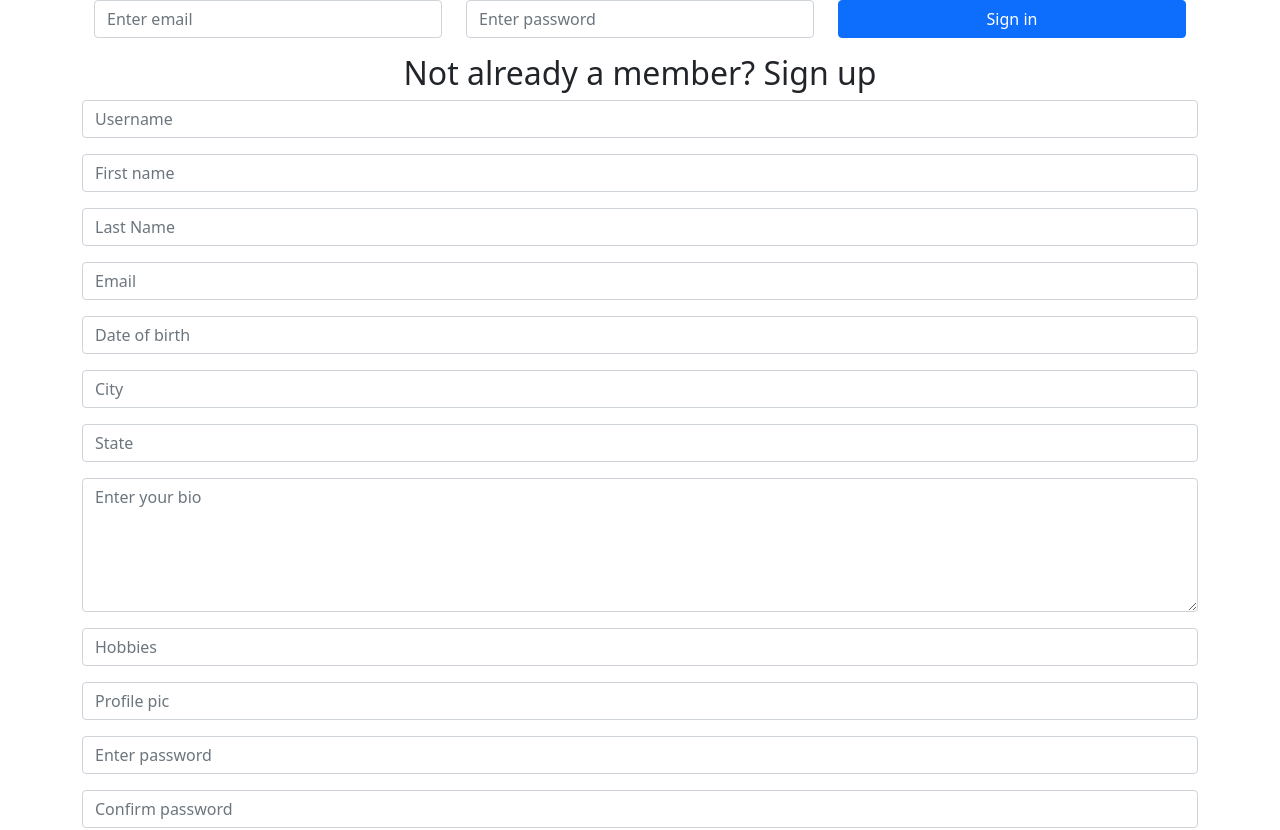
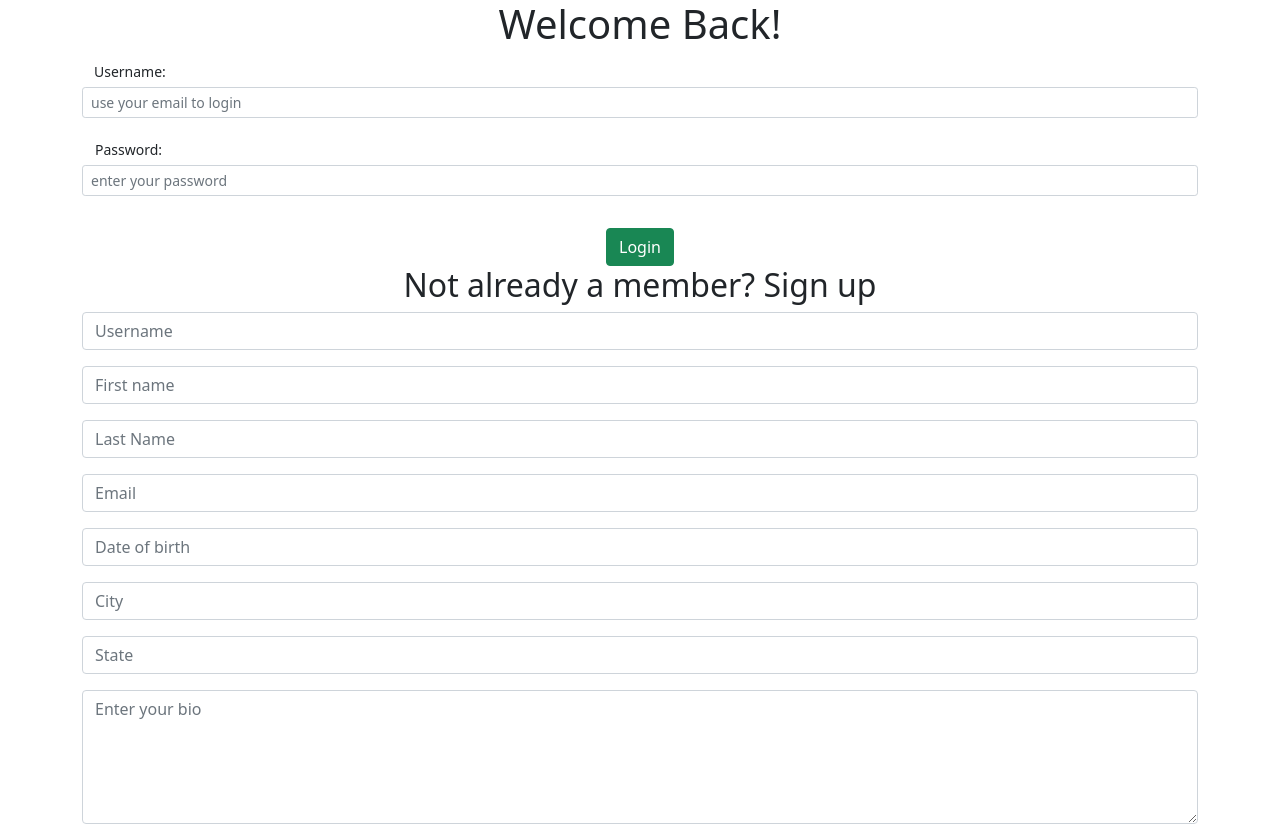
Before and after one commit to aaroncourt/Group-Capstone-Project, a React (Create React App) app in the folder client/: page / in a window 1280 px wide. Shown: the top 830 px of the page. Built offline with nearby package versions, Linux system fonts and the light colour scheme; no server answers; the HTML template or start-up script is replaced by a standard one.

Commit message:
Bug fixes for front and back end

```diff
--- a/client/package.json
+++ b/client/package.json
@@ -7,6 +7,7 @@
     "@testing-library/react": "^13.2.0",
     "@testing-library/user-event": "^13.5.0",
     "axios": "^0.27.2",
+    "bcrypt": "^5.0.1",
     "bootstrap": "^5.1.3",
     "react": "^18.1.0",
     "react-bootstrap": "^2.4.0",
--- a/client/src/components/Login.js
+++ b/client/src/components/Login.js
@@ -9,36 +9,43 @@ import Col from 'react-bootstrap/Col';
 
 const Login = (props) => {
 
-    const [userEmail, setUserEmail] = useState("")
-    const [userPassword, setUserPassword] = useState("")
-    const [errorMessage, setErrorMessage] = useState("")
     const navigate = useNavigate();
 
-    const login = (e) => {
-        e.preventDefault();
 
-        axios.post("http://localhost:8000/api/users/login",
-            {
-                userEmail: userEmail,
-                userPassword: userPassword,
-            },
-            { withCredentials: true },
-        )
-            .then((res) => {
-                console.log(res, "res")
-                console.log(res.data, "is data")
+    const [loginInfo,setLoginInfo] = useState({
+        username:"",
+        password:""
+    })
+    const[erros,setErrors] = useState([])
+
+
+    const hadnleChange = (e) => {
+        setLoginInfo({
+            ...loginInfo,[e.target.name]:e.target.value
+        })
+    }
+
+    async function loginHand(e){
+        e.preventDefault()
+        axios.post('http://localhost:8000/api/users/login',loginInfo,{withCredentials:true})
+            .then((data) => {
+                console.log('login in successfully')
+                console.log(data)
                 navigate("/home")
+})
+            .catch((err) => {
+                console.log(err)
+                setErrors(err.response.data.message)
+                console.log(err.response.data.message)
             })
-            .catch((err) => {
-                console.log(err.response.data);
-                setErrorMessage("Username or password incorrect");
-            })
+
+
     }
 
     return (
         <div>
 
-            <Container max-width="md" className="loginContainer">
+            {/* <Container max-width="md" className="loginContainer">
 
                 <Row>
 
@@ -50,18 +57,18 @@ const Login = (props) => {
                                         type="text"
                                         name="userEmail"
                                         placeholder="Enter email"
-                                        value={userEmail}
-                                        onChange={(e) => setUserEmail(e.target.value)}
+                                        value={username}
+                                        onChange={(e) => setUsername(e.target.value)}
                                     />
                                 </Form.Group>
                             </Col>
                             <Col xs="12" lg="4">
                                 <Form.Group controlId="formBasicEmail">
                                     <Form.Control
-                                        type="text"
+                                        type="{passowrd}"
                                         name="userPassword"
                                         placeholder="Enter password"
-                                        value={userPassword}
+                                        value={password}
                                         onChange={(e) => setUserPassword(e.target.value)}
                                     />
                                 </Form.Group>
@@ -77,7 +84,27 @@ const Login = (props) => {
                     </Form>
                 </Row>
 
-            </Container>
+            </Container> */}
+
+<div className=' container ' >
+            <form className='login-form align-items-center  ' onSubmit={loginHand}>
+                <h1>Welcome Back!</h1>
+                <div className='login-from-element row mb-3  '>
+                    <label className='col-sm-1 col-form-label col-form-label-sm'>Username: </label>
+                    <input className='form-control form-control-sm' onChange={(e) =>hadnleChange(e)} name="username" value={loginInfo.username} type="text" placeholder='use your email to login' />
+                </div>
+                <div className='login-from-element row mb-3'>
+                    <label className='col-sm-1 col-form-label col-form-label-sm'>Password:  </label>
+                    <input className='form-control form-control-sm'  onChange={(e) =>hadnleChange(e)} name="password" value={loginInfo.passowrd} type="password" placeholder='enter your password' />
+                    {erros ? <p id='red'>{erros}</p> : null}
+                </div>
+
+                <div className='login-btn-reg'>
+                    <button className="btn btn-success" >Login</button>
+                </div>
+
+            </form>
+        </div>
 
         </div>
 
--- a/client/src/components/Register.js
+++ b/client/src/components/Register.js
@@ -18,7 +18,6 @@ const Register = (props) => {
         userState: "",
         userBio: "",
         userHobbies: "",
-        userProfilePic: "",
         password: "",
         confirmPassword:""
     })
@@ -49,7 +48,6 @@ const Register = (props) => {
                     userState: "",
                     userBio: "",
                     userHobbies: "",
-                    userProfilePic: "",
                     password: "",
                     confirmPassword:""
                 })
@@ -137,20 +135,14 @@ const Register = (props) => {
                     </Form.Group>
 
                     <Form.Group className="mb-3" controlId="formBasicEmail">
-                        <Form.Control placeholder="Profile pic" type="text" name="userProfilePic" value={user.userProfilePic}
-                            onChange={changeHandler}
-                        />
 
-                    </Form.Group>
-                    <Form.Group className="mb-3" controlId="formBasicEmail">
-
-                        <Form.Control type="text" placeholder="Enter password" name="userPassword" value={user.userPassword}
+                        <Form.Control type="text" placeholder="Enter password" name="password" value={user.password}
                             onChange={changeHandler}
                         />
                     </Form.Group>
                     <Form.Group className="mb-3" controlId="formBasicEmail">
 
-                        <Form.Control type="text" name="confirmUserPassword" placeholder="Confirm password" value={user.confirmUserPassword}
+                        <Form.Control type="text" name="confirmPassword" placeholder="confirm Password" value={user.confirmPassword}
                             onChange={changeHandler}
                         />
                     </Form.Group>
```
Also changed, not shown: 1 other file (tests, documents, lock files or other folders).
